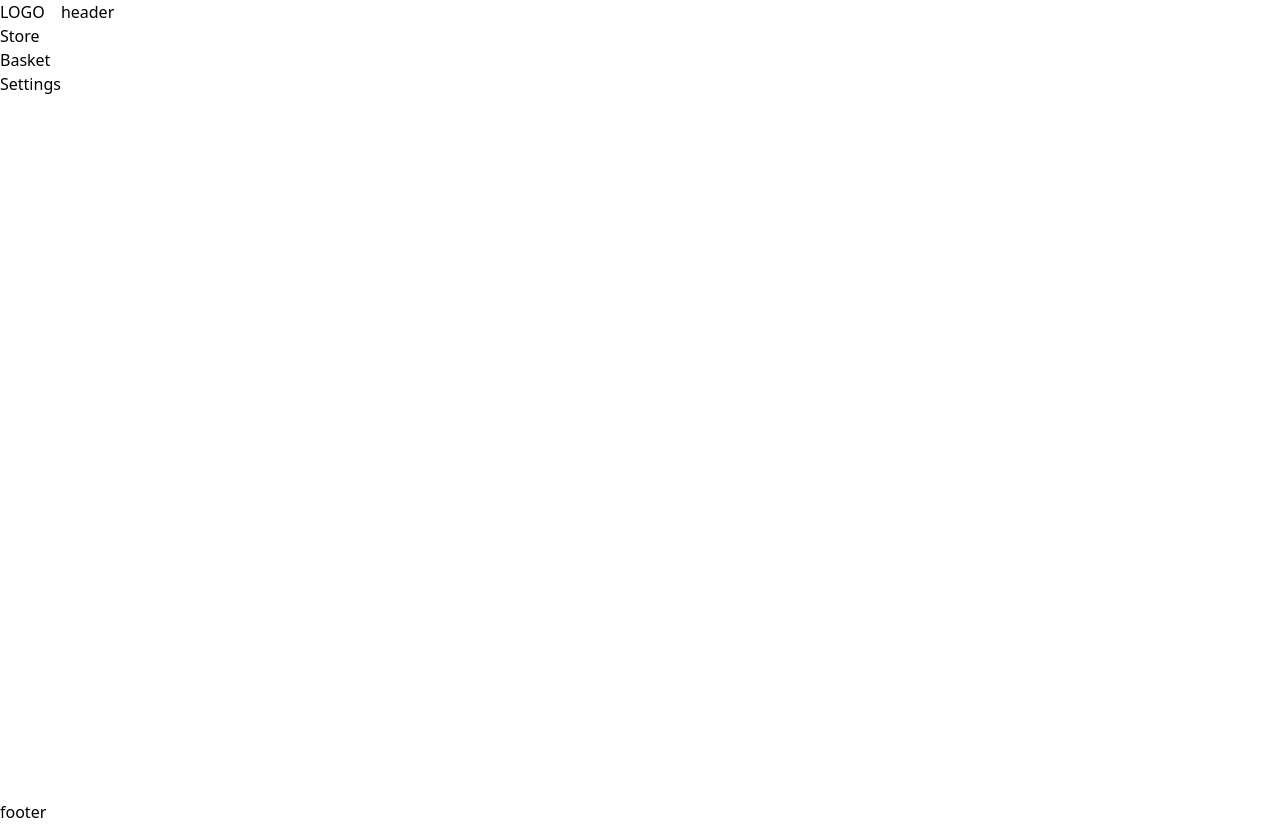
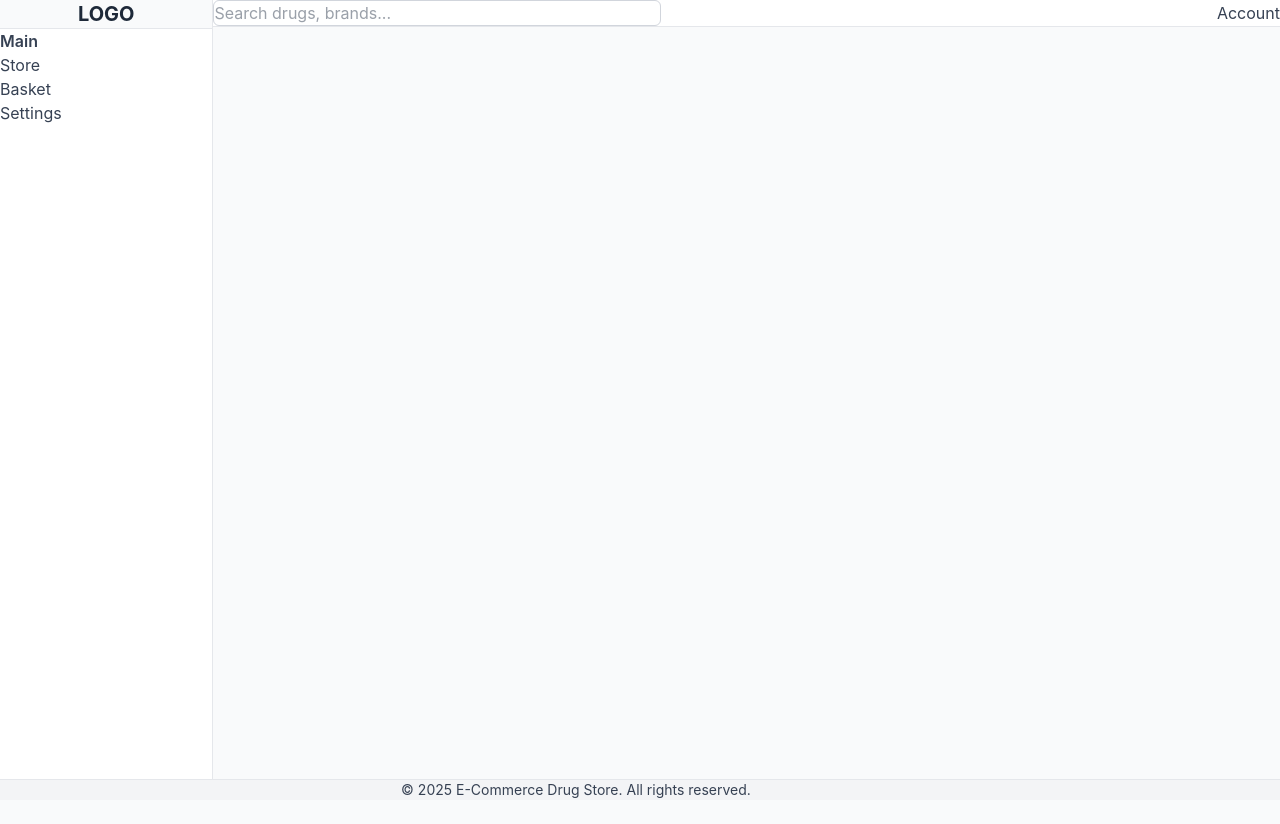
Before and after one commit to NikitaaOvramenko/E-Commerce-Drug-Store, a React (Vite) app in the folder frontend-ecommerce-drug-store/: page /dashboard in a window 1280 px wide. After the commit the page ends 800 px from the top, so only its background shows below. Built offline with nearby package versions, Linux system fonts and the light colour scheme.

Commit message:
trying AI design one

```diff
--- a/frontend-ecommerce-drug-store/src/App.css
+++ b/frontend-ecommerce-drug-store/src/App.css
@@ -1,4 +1,13 @@
+/* Root layout */
 #root{
-overflow-y: hidden;
-overflow-x: hidden;
+	min-height: 100vh;
+	display: flex;
+	flex-direction: column;
+	background-color: var(--bg-50);
+	color: var(--text-800);
 }
+
+/* Global transition utilities */
+.transition {
+	transition: all 0.2s ease-in-out;
+}
--- a/frontend-ecommerce-drug-store/src/components/Footer.tsx
+++ b/frontend-ecommerce-drug-store/src/components/Footer.tsx
@@ -1,7 +1,12 @@
 export default function Footer() {
   return (
-    <>
-      <footer className="footer">footer</footer>
-    </>
+    <footer className="footer bg-gray-100 text-gray-700 py-6 px-6 border-t border-gray-200">
+      <div className="max-w-6xl mx-auto text-center">
+        <p className="text-sm">
+          &copy; {new Date().getFullYear()} E-Commerce Drug Store. All rights
+          reserved.
+        </p>
+      </div>
+    </footer>
   );
 }
--- a/frontend-ecommerce-drug-store/src/components/Navbar.tsx
+++ b/frontend-ecommerce-drug-store/src/components/Navbar.tsx
@@ -1,7 +1,19 @@
 export default function Navbar() {
   return (
-    <>
-      <header className="header">header</header>
-    </>
+    <header className="header flex items-center justify-between px-6 py-3 bg-white border-b border-gray-200">
+      <div className="search flex items-center flex-1 max-w-md">
+        <input
+          type="text"
+          placeholder="Search drugs, brands..."
+          className="w-full px-3 py-2 border border-gray-300 rounded-md bg-white text-gray-700 focus:outline-none focus:ring-2 focus:ring-blue-500"
+        />
+      </div>
+
+      <div className="account ml-4 flex items-center text-gray-700">
+        <button className="px-3 py-2 rounded-md hover:bg-blue-50 hover:text-blue-600 transition">
+          Account
+        </button>
+      </div>
+    </header>
   );
 }
--- a/frontend-ecommerce-drug-store/src/components/Sidebar.tsx
+++ b/frontend-ecommerce-drug-store/src/components/Sidebar.tsx
@@ -1,26 +1,48 @@
 import { Link } from "react-router-dom";
 
 type props = {
-  width: number | string;
+  width: string | number;
 };
 
 export default function Sidebar({ width }: props) {
   return (
-    <>
-      <aside className={`sidebar w-${width} h-screen`}>
-        <ul>
-          <li>LOGO</li>
+    <aside
+      className="sidebar h-full flex flex-col bg-white border-r border-gray-200"
+      style={{ width: width }}
+    >
+      <div className="logo p-6 border-b border-gray-200 flex items-center justify-center font-bold text-xl text-gray-800 bg-gray-50">
+        LOGO
+      </div>
+
+      <section className="w-full px-4 py-6 flex flex-col flex-1">
+        <p className="name font-semibold text-gray-700 mb-4 px-2">Main</p>
+        <ul className="space-y-2 flex flex-col">
           <li>
-            <Link to={"/dashboard/store"}>Store</Link>
+            <Link
+              to={"/dashboard/store"}
+              className="block px-4 py-2 rounded-md text-gray-700 hover:bg-blue-50 hover:text-blue-600 active:text-blue-700 transition"
+            >
+              Store
+            </Link>
           </li>
           <li>
-            <Link to={"/dashboard/basket"}>Basket</Link>
+            <Link
+              to={"/dashboard/basket"}
+              className="block px-4 py-2 rounded-md text-gray-700 hover:bg-blue-50 hover:text-blue-600 active:text-blue-700 transition"
+            >
+              Basket
+            </Link>
           </li>
           <li>
-            <Link to={"/dashboard/settings"}>Settings</Link>
+            <Link
+              to={"/dashboard/settings"}
+              className="block px-4 py-2 rounded-md text-gray-700 hover:bg-blue-50 hover:text-blue-600 active:text-blue-700 transition"
+            >
+              Settings
+            </Link>
           </li>
         </ul>
-      </aside>
-    </>
+      </section>
+    </aside>
   );
 }
--- a/frontend-ecommerce-drug-store/src/index.css
+++ b/frontend-ecommerce-drug-store/src/index.css
@@ -1,12 +1,73 @@
 @import "tailwindcss";
+
+/* Design tokens */
+:root {
+    --color-primary: #2563eb; /* blue-600 (main) */
+    --color-primary-hover: #3b82f6; /* blue-500 (hover) */
+    --color-primary-active: #1d4ed8; /* blue-700 (active) */
+
+    --bg-50: #f9fafb;
+    --bg-100: #f3f4f6;
+    --bg-white: #ffffff;
+
+    --text-800: #1f2937;
+    --text-700: #374151;
+    --text-500: #6b7280;
+
+    --border-200: #e5e7eb;
+    --border-300: #d1d5db;
+
+    --success-600: #16a34a;
+    --error-600: #dc2626;
+    --warning-500: #f59e0b;
+}
 
 /* Reset */
 * {
-  margin: 0;
-  padding: 0;
+    box-sizing: border-box;
+    margin: 0;
+    padding: 0;
 }
 
-/* Full-screen root */
-html, body {
+li {
+    list-style: none;
+}
 
+html, body, #root {
+    height: 100%;
+    width: 100%;
 }
+
+body {
+    font-family: -apple-system, BlinkMacSystemFont, 'Segoe UI', 'Roboto', 'Oxygen',
+        'Ubuntu', 'Cantarell', 'Fira Sans', 'Droid Sans', 'Helvetica Neue',
+        sans-serif;
+    -webkit-font-smoothing: antialiased;
+    -moz-osx-font-smoothing: grayscale;
+    background-color: var(--bg-50);
+    color: var(--text-800);
+}
+
+/* Small set of utility classes leveraging design tokens */
+.bg-primary { background-color: var(--color-primary); color: white; }
+.text-primary { color: var(--color-primary); }
+.border-default { border-color: var(--border-200); }
+.text-muted { color: var(--text-500); }
+
+.btn-primary {
+    background-color: var(--color-primary);
+    color: white;
+    padding: .5rem 1rem;
+    border-radius: .5rem;
+    display: inline-flex;
+    align-items: center;
+    justify-content: center;
+}
+.btn-primary:hover { background-color: var(--color-primary-hover); }
+.btn-primary:active { background-color: var(--color-primary-active); }
+
+/* Scrollbar styling (sensible defaults) */
+::-webkit-scrollbar { width: 8px; height: 8px; }
+::-webkit-scrollbar-track { background: #f1f5f9; }
+::-webkit-scrollbar-thumb { background: #cbd5e1; border-radius: 4px; }
+::-webkit-scrollbar-thumb:hover { background: #94a3b8; }
--- a/frontend-ecommerce-drug-store/src/layouts/AuthLayout.tsx
+++ b/frontend-ecommerce-drug-store/src/layouts/AuthLayout.tsx
@@ -3,19 +3,19 @@ import { Outlet } from "react-router-dom";
 
 function AuthLayout() {
   return (
-    <body className="auth-page-container">
-      <header>
-        <img src="/logo.svg" alt="App Logo" />
+    <div className="auth-page-container min-h-screen flex flex-col items-center justify-center bg-gray-50 p-6">
+      <header className="mb-6">
+        <img src="/logo.svg" alt="App Logo" className="h-12" />
       </header>
 
-      <main className="auth-content-card">
+      <main className="auth-content-card w-full max-w-md bg-white border border-gray-200 rounded-lg p-6 shadow-sm">
         <Outlet />
       </main>
 
-      <footer className="auth-footer">
+      <footer className="auth-footer mt-6 text-sm text-gray-500">
         <p>Footer</p>
       </footer>
-    </body>
+    </div>
   );
 }
 
--- a/frontend-ecommerce-drug-store/src/layouts/DashboardLayout.tsx
+++ b/frontend-ecommerce-drug-store/src/layouts/DashboardLayout.tsx
@@ -5,18 +5,18 @@ import Sidebar from "../components/Sidebar";
 
 export default function DashboardLayout() {
   return (
-    <>
-      <div className="flex h-screen w-full">
-        <Sidebar width={"30%"}></Sidebar>
+    <div className="flex flex-col min-h-screen bg-gray-50">
+      <div className="flex flex-1 overflow-hidden">
+        <Sidebar width={"16rem"} />
 
         <div className="right w-full flex flex-col">
-          <Navbar></Navbar>
-          <main className="main w-full h-full">
-            <Outlet></Outlet>
+          <Navbar />
+          <main className="main w-full flex-1 overflow-auto p-6">
+            <Outlet />
           </main>
         </div>
       </div>
-      <Footer></Footer>
-    </>
+      <Footer />
+    </div>
   );
 }
```
